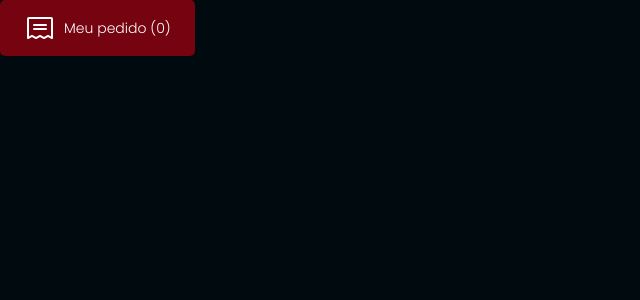
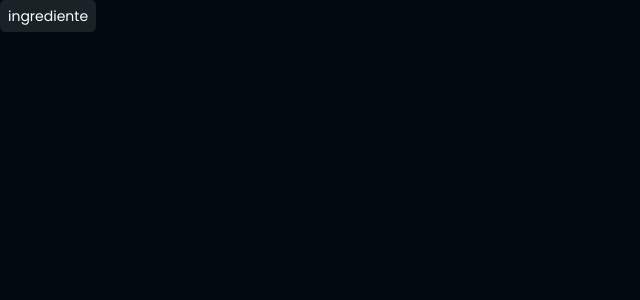
Before and after one commit to jaocruz/foodexplorer-web, a React (Vite) app: page / in a window 1280 px wide. Shown: the top 300 px of the page, without its empty margins (0-640 px from the left). Built offline with nearby package versions, Linux system fonts and the light colour scheme.

Commit message:
ingredient-tag component

```diff
--- a/src/components/button/styles.js
+++ b/src/components/button/styles.js
@@ -14,7 +14,7 @@ export const Container = styled.button`
 
   h1 {
     color: ${({theme}) => theme.COLORS.LIGHT_100};
-    ${({theme}) => theme.FONTS.POPPINS_100medium}
+    ${({theme}) => theme.FONTS.POPPINS_100medium};
   }
 
   &:hover {
--- /dev/null
+++ b/src/components/ingredient-tag/index.jsx
@@ -0,0 +1,9 @@
+import { Container } from "./styles";
+
+export function IngredientTag({title}){
+  return (
+    <Container>
+      <h1>{title}</h1>
+    </Container>
+  )
+}
--- /dev/null
+++ b/src/components/ingredient-tag/styles.js
@@ -0,0 +1,15 @@
+import styled from "styled-components";
+
+export const Container = styled.div`
+  width: fit-content;
+
+  padding: 4px 8px;
+  border-radius: 5px;
+
+  background-color: ${({theme}) => theme.COLORS.DARK_1000};
+
+  h1 {
+    color: ${({theme}) => theme.COLORS.LIGHT_100};
+    ${({theme}) => theme.FONTS.POPPINS_100medium};
+  }
+`;
--- a/src/main.jsx
+++ b/src/main.jsx
@@ -6,16 +6,14 @@ import { ThemeProvider } from 'styled-components'
 
 import GlobalStyle from './styles/global'
 
-import { Button } from './components/button'
-import { PiReceipt } from 'react-icons/pi'
+import { IngredientTag } from './components/ingredient-tag'
 
 ReactDOM.createRoot(document.getElementById('root')).render(
   <React.StrictMode>
     <ThemeProvider theme={theme}>
       <GlobalStyle />
-      <Button
-        icon={PiReceipt}
-        title="Meu pedido (0)"
+      <IngredientTag
+        title="ingrediente"
       />
     </ThemeProvider>
   </React.StrictMode>,
--- a/src/styles/theme.js
+++ b/src/styles/theme.js
@@ -41,14 +41,14 @@ export default {
   FONTS: {
     POPPINS_100medium: css `
       font-family: "Poppins";
-      font-weight: 300;
+      font-weight: 400;
       font-size: 14px;
       line-height: 24px;
     `,
 
     POPPINS_200medium: css `
       font-family: "Poppins";
-      font-weight: 300;
+      font-weight: 400;
       font-size: 20px;
       line-height: 160%;
     `,
@@ -62,21 +62,21 @@ export default {
 
     POPPINS_300regular: css `
       font-family: "Poppins";
-      font-weight: 400;
+      font-weight: 300;
       font-size: 24px;
       line-height: 140%;
     `,
 
     POPPINS_400medium: css `
       font-family: "Poppins";
-      font-weight: 300;
+      font-weight: 400;
       font-size: 32px;
       line-height: 140%;
     `,
 
     POPPINS_500medium: css `
       font-family: "Poppins";
-      font-weight: 300;
+      font-weight: 400;
       font-size: 40px;
       line-height: 140%;
     `,
```
